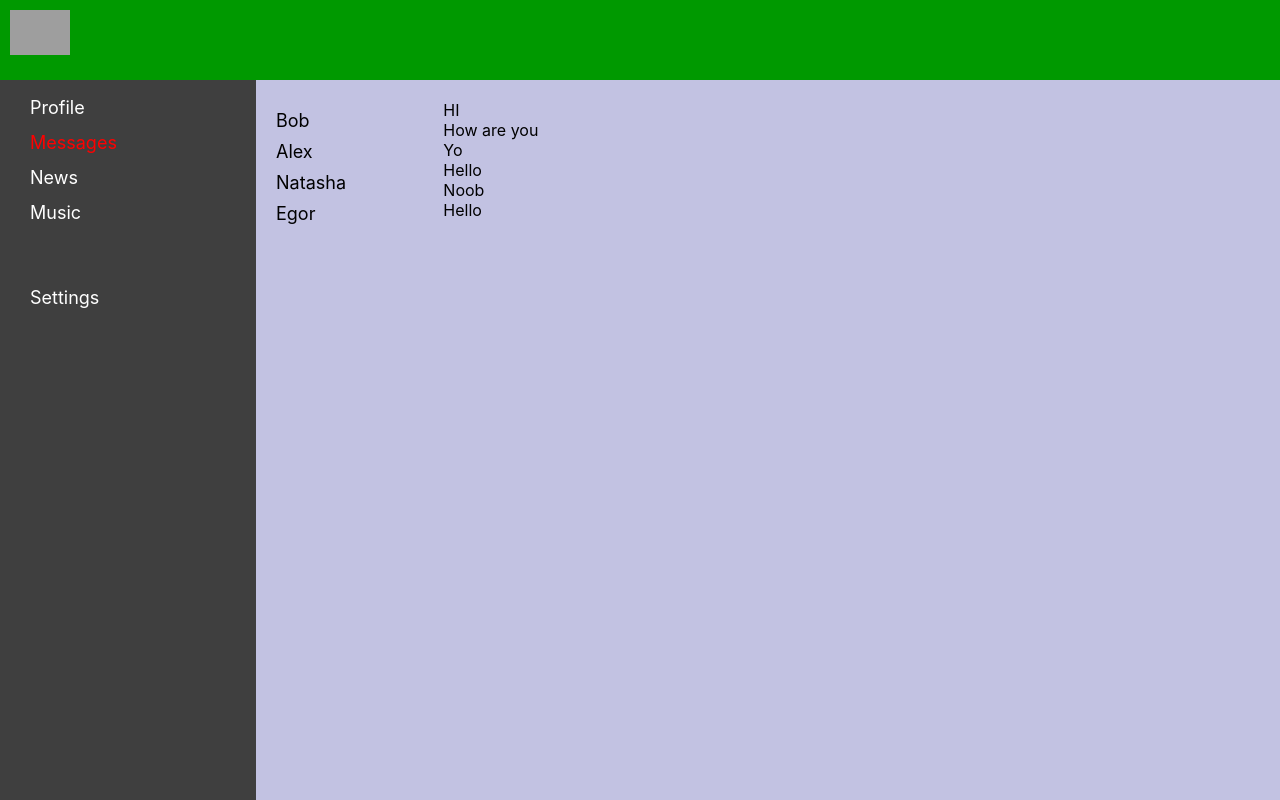
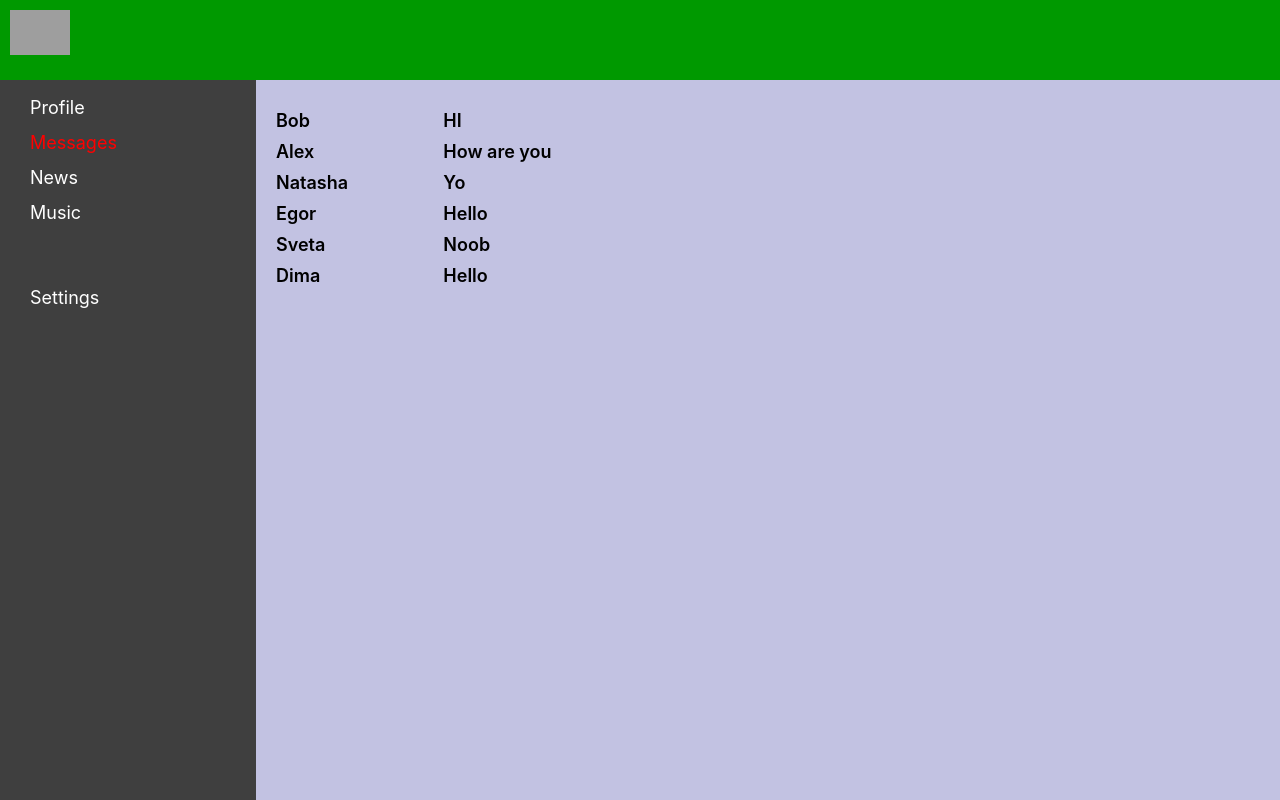
Before and after one commit to frezar88/React, a React (Create React App) app: page /Dialogs in a window 1280 px wide. Shown: the top 800 px of the page. Built offline with nearby package versions, Linux system fonts and the light colour scheme; grey boxes are pictures that could not be loaded.

Commit message:
25 Map!!!

```diff
--- a/src/components/Dialogs/Dialogs.jsx
+++ b/src/components/Dialogs/Dialogs.jsx
@@ -5,7 +5,7 @@ import s from './Dialogs.module.css'
 
 
 const Dialogs = (props) => {
-    let dialogsData = [
+    let dialogs = [
         { id: 1, name: 'Bob' },
         { id: 2, name: 'Alex' },
         { id: 3, name: 'Natasha' },
@@ -13,7 +13,8 @@ const Dialogs = (props) => {
         { id: 5, name: 'Sveta' },
         { id: 6, name: 'Dima' },
     ]
-    let messagsData = [
+
+    let message = [
         { id: 1, message: 'HI' },
         { id: 2, message: 'How are you' },
         { id: 3, message: 'Yo' },
@@ -22,26 +23,20 @@ const Dialogs = (props) => {
         { id: 6, message: 'Hello' },
     ]
 
+    let dialogsElements = dialogs.map(dialog => {
+        return <DialogItem name={dialog.name} id={dialog.id} />
+    })
 
 
+    let messageElement = message.map(message => <Message message={message.message} />)
 
     return (
         <div className={s.dialogs}>
             <div className={s.dialogsItem}>
-                <DialogItem name={dialogsData[0].name} id={dialogsData[0].id} />
-                <DialogItem name={dialogsData[1].name} id={dialogsData[1].id} />
-                <DialogItem name={dialogsData[2].name} id={dialogsData[2].id} />
-                <DialogItem name={dialogsData[3].name} id={dialogsData[3].id} />
-
-
+                {dialogsElements}
             </div>
             <div className={s.messages}>
-                <Message message={messagsData[0].message} />
-                <Message message={messagsData[1].message} />
-                <Message message={messagsData[2].message} />
-                <Message message={messagsData[3].message} />
-                <Message message={messagsData[4].message} />
-                <Message message={messagsData[5].message} />
+                {messageElement}
             </div>
         </div>
     )
--- a/src/components/Dialogs/Dialogs.module.css
+++ b/src/components/Dialogs/Dialogs.module.css
@@ -13,12 +13,14 @@
 .dialogsItem a{
     color: black;
     text-decoration: none;
+    transition: .3s;
+    font-weight: 600;
 
 }
 
 .dialogsItem .active {
    color: red;
-   font-size: 20px;
+   font-size: 18px;
     font-weight: 600;
 }
 .dialog {
@@ -27,7 +29,11 @@
 
 .messages {
     padding: 10px;
+
 }
 
 .message {
+     font-size: 18px;
+     margin-top: 10px;
+     font-weight: 600;
 }
--- a/src/components/Profail/My Post/MyPosts.jsx
+++ b/src/components/Profail/My Post/MyPosts.jsx
@@ -23,9 +23,6 @@ const MyPosts = () => {
                 <Post message={postData[0].message} likeCount={postData[0].likesCount} />
                 <Post message={postData[1].message} likeCount={postData[1].likesCount} />
 
-
-
-
             </div>
         </div>
     )
```
